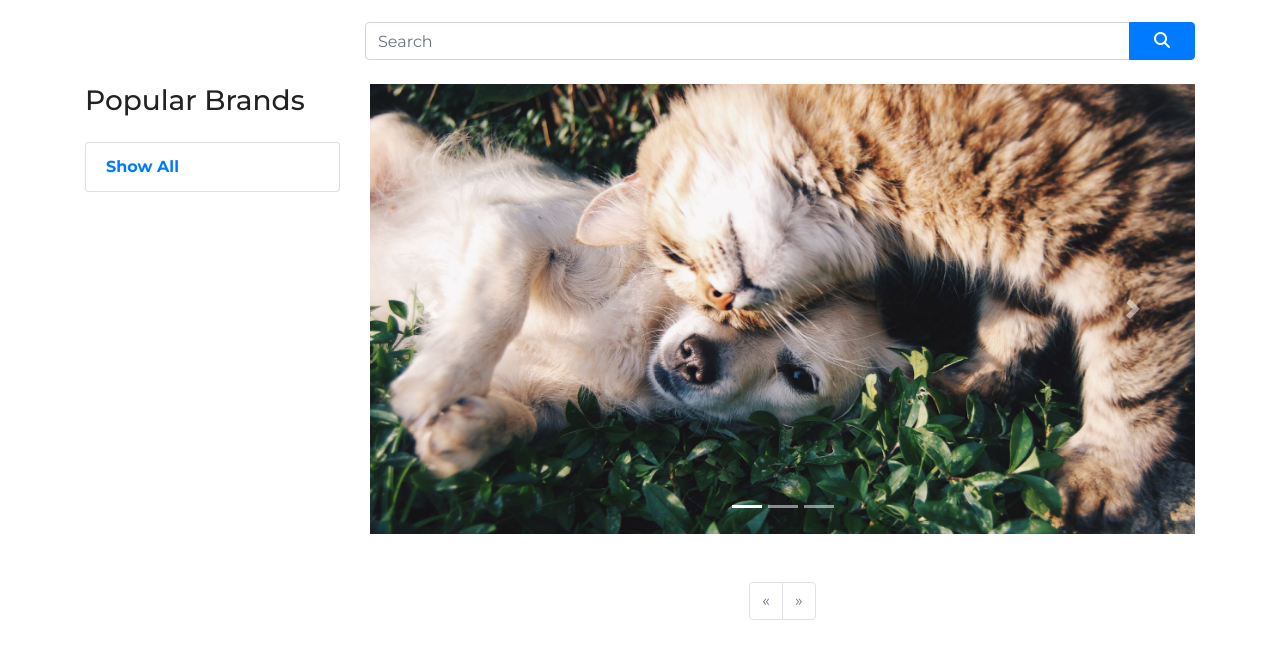
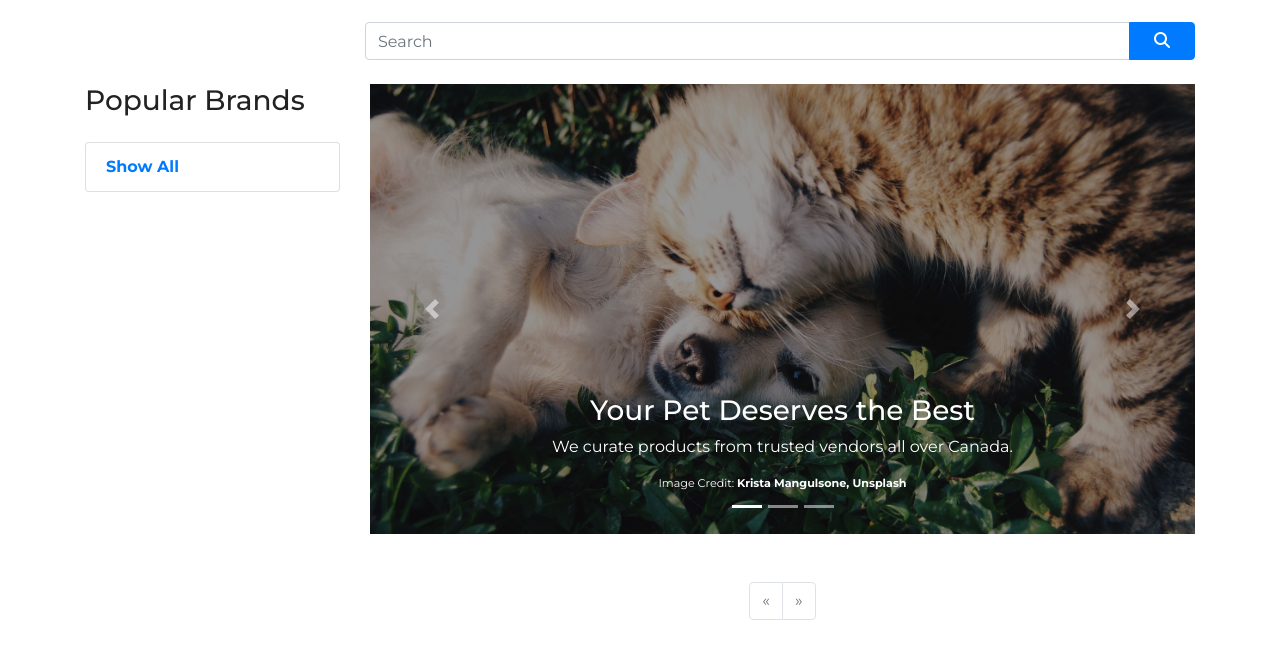
Before and after one commit to pdadhikary/flask-pet-store, a Flask app: page /products/ in a window 1280 px wide. Shown: the part 69-728 px from the top of the page. Run offline with Flask 2, Linux system fonts and the light colour scheme; data that the repository does not hold is empty; some libraries are stand-ins or nearby versions.

Commit message:
modified carousel content

```diff
--- a/flask_pet_store/product/templates/product/includes/carousel.html
+++ b/flask_pet_store/product/templates/product/includes/carousel.html
@@ -5,24 +5,51 @@
         <li data-target="#carouselExampleIndicators" data-slide-to="1"></li>
         <li data-target="#carouselExampleIndicators" data-slide-to="2"></li>
     </ol>
-    <div class="carousel-inner" role="listbox" style="max-height: 450px;">
+    <div id="product-carousel" class="carousel-inner" role="listbox" style="max-height: 450px;">
         <div class="carousel-item active">
             <img class="d-block img-fluid"
                  src="{{ url_for('static', filename='img/assets/carousel-0.jpg') }}"
-                 alt="First slide"
-                 style="object-fit: cover; object-position: center;"/>
+                 alt="First slide"/>
+            <div class="carousel-caption d-none d-md-block">
+                <h3>Your Pet Deserves the Best</h3>
+                <p>We curate products from trusted vendors all over Canada.</p>
+                <p style="font-size: 0.7em">Image Credit:
+                    <a target="_blank" style="color: white"
+                       href="https://unsplash.com/photos/9gz3wfHr65U">
+                        <strong>Krista Mangulsone, Unsplash</strong>
+                    </a>
+                </p>
+            </div>
         </div>
         <div class="carousel-item">
             <img class="d-block img-fluid"
                  src="{{ url_for('static', filename='img/assets/carousel-1.jpg') }}"
-                 alt="Second slide"
-                 style="object-fit: cover; object-position: center;"/>
+                 alt="Second slide"/>
+            <div class="carousel-caption d-none d-md-block">
+                <h3>Get Only the Best Here!</h3>
+                <p>We love their happiness as much as you do.</p>
+                <p style="font-size: 0.7em">Image Credit:
+                    <a target="_blank" style="color: white"
+                       href="https://unsplash.com/photos/NH1d0xX6Ldk">
+                        <strong>Justin Veenema, Unsplash</strong>
+                    </a>
+                </p>
+            </div>
         </div>
         <div class="carousel-item">
             <img class="d-block img-fluid"
                  src="{{ url_for('static', filename='img/assets/carousel-2.jpg') }}"
-                 alt="Third slide"
-                 style="object-fit: cover; object-position: center;"/>
+                 alt="Third slide"/>
+            <div class="carousel-caption d-none d-md-block">
+                <h3>We Have Some for Everybody</h3>
+                <p>No matter what pet you have, we got what you need!</p>
+                <p style="font-size: 0.7em">Image Credit:
+                    <a target="_blank" style="color: white"
+                       href="https://unsplash.com/photos/VBqVFzDtfBg">
+                        <strong>Tuolu Magazin, Unsplash</strong>
+                    </a>
+                </p>
+            </div>
         </div>
     </div>
     <a class="carousel-control-prev" href="#carouselExampleIndicators" role="button"
--- a/flask_pet_store/static/css/styles.css
+++ b/flask_pet_store/static/css/styles.css
@@ -30,3 +30,9 @@ main {
 .product-image {
     box-shadow: 0 4px 8px 0 rgba(0, 0, 0, 0.2), 0 6px 20px 0 rgba(0, 0, 0, 0.19);
 }
+
+#product-carousel .carousel-item img {
+    filter: brightness(60%);
+    object-fit: cover;
+    object-position: center;
+}
```
